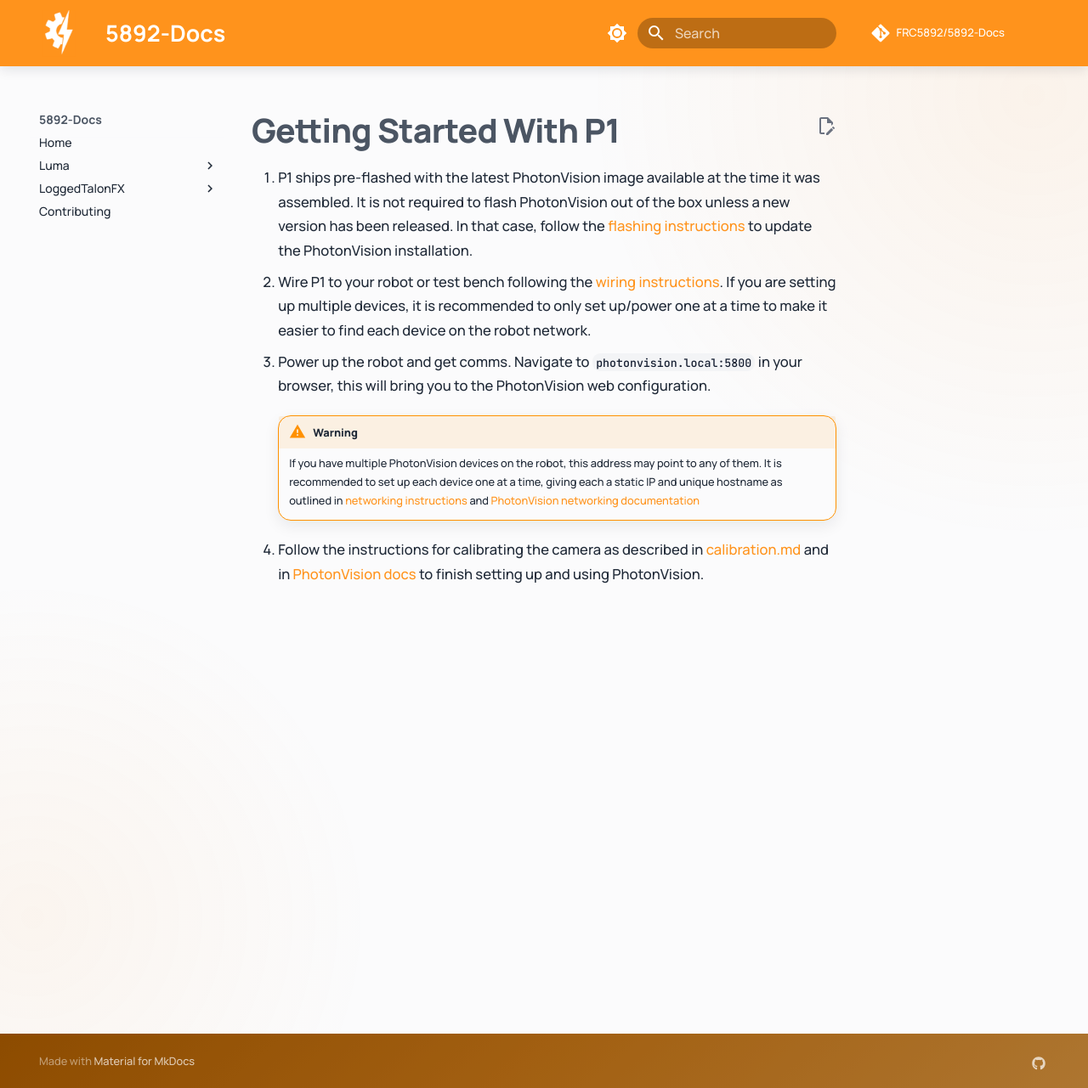
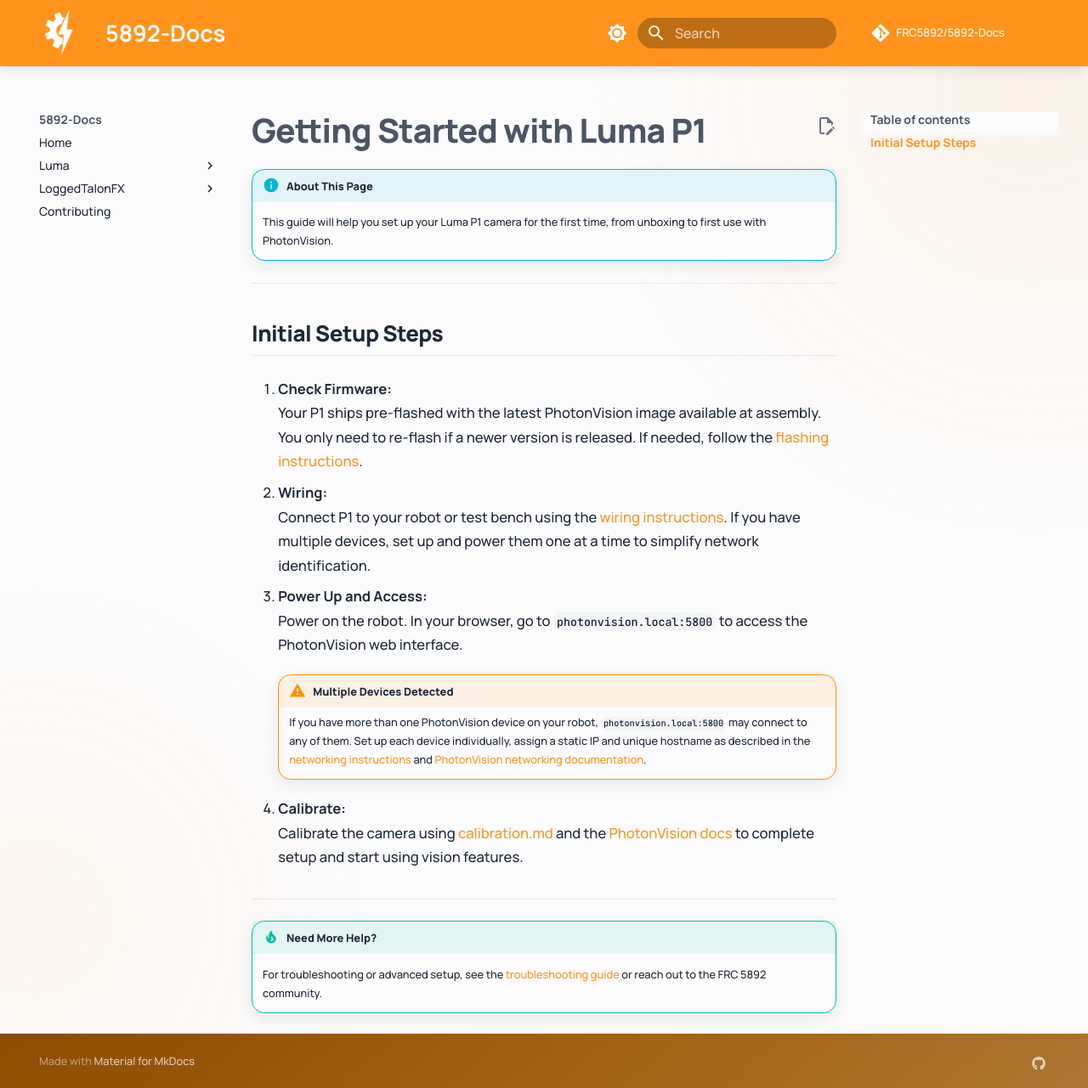
Before and after one commit to FRC5892/Luma-Docs, an MkDocs documentation site: the page built from docs/p1/getting_started.md, in a window 1280 px wide and 1281 px high. Shown: the whole window at 85% size. Built offline with MkDocs 1.6.1 and Material for MkDocs 9.7.7, drawn with Linux system fonts in a browser that asks for light colours; comment, search, counter and statistics services are not loaded.

Commit message:
Revise getting started guide for Luma P1: enhance structure and clarity of initial setup instructions

```diff
--- a/docs/p1/getting_started.md
+++ b/docs/p1/getting_started.md
@@ -1,10 +1,29 @@
-# Getting Started With P1
 
-1. P1 ships pre-flashed with the latest PhotonVision image available at the time it was assembled. It is not required to flash PhotonVision out of the box unless a new version has been released. In that case, follow the [flashing instructions](flashing.md) to update the PhotonVision installation.
-2. Wire P1 to your robot or test bench following the [wiring instructions](wiring.md). If you are setting up multiple devices, it is recommended to only set up/power one at a time to make it easier to find each device on the robot network.
-3. Power up the robot and get comms. Navigate to `photonvision.local:5800` in your browser, this will bring you to the PhotonVision web configuration.
+# Getting Started with Luma P1
 
-    !!! warning
-        If you have multiple PhotonVision devices on the robot, this address may point to any of them. It is recommended to set up each device one at a time, giving each a static IP and unique hostname as outlined in [networking instructions](networking.md) and [PhotonVision networking documentation](https://docs.photonvision.org/en/latest/docs/quick-start/networking.html#networking)
+!!! info "About This Page"
+    This guide will help you set up your Luma P1 camera for the first time, from unboxing to first use with PhotonVision.
 
-4. Follow the instructions for calibrating the camera as described in [calibration.md](calibration.md) and in  [PhotonVision docs](https://docs.photonvision.org/en/latest/index.html) to finish setting up and using PhotonVision.
+---
+
+## Initial Setup Steps
+
+1. **Check Firmware:**
+   Your P1 ships pre-flashed with the latest PhotonVision image available at assembly. You only need to re-flash if a newer version is released. If needed, follow the [flashing instructions](flashing.md).
+
+2. **Wiring:**
+   Connect P1 to your robot or test bench using the [wiring instructions](wiring.md). If you have multiple devices, set up and power them one at a time to simplify network identification.
+
+3. **Power Up and Access:**
+   Power on the robot. In your browser, go to `photonvision.local:5800` to access the PhotonVision web interface.
+
+    !!! warning "Multiple Devices Detected"
+        If you have more than one PhotonVision device on your robot, `photonvision.local:5800` may connect to any of them. Set up each device individually, assign a static IP and unique hostname as described in the [networking instructions](networking.md) and [PhotonVision networking documentation](https://docs.photonvision.org/en/latest/docs/quick-start/networking.html#networking).
+
+4. **Calibrate:**
+   Calibrate the camera using [calibration.md](calibration.md) and the [PhotonVision docs](https://docs.photonvision.org/en/latest/index.html) to complete setup and start using vision features.
+
+---
+
+!!! tip "Need More Help?"
+    For troubleshooting or advanced setup, see the [troubleshooting guide](troubleshooting.md) or reach out to the FRC 5892 community.
```
